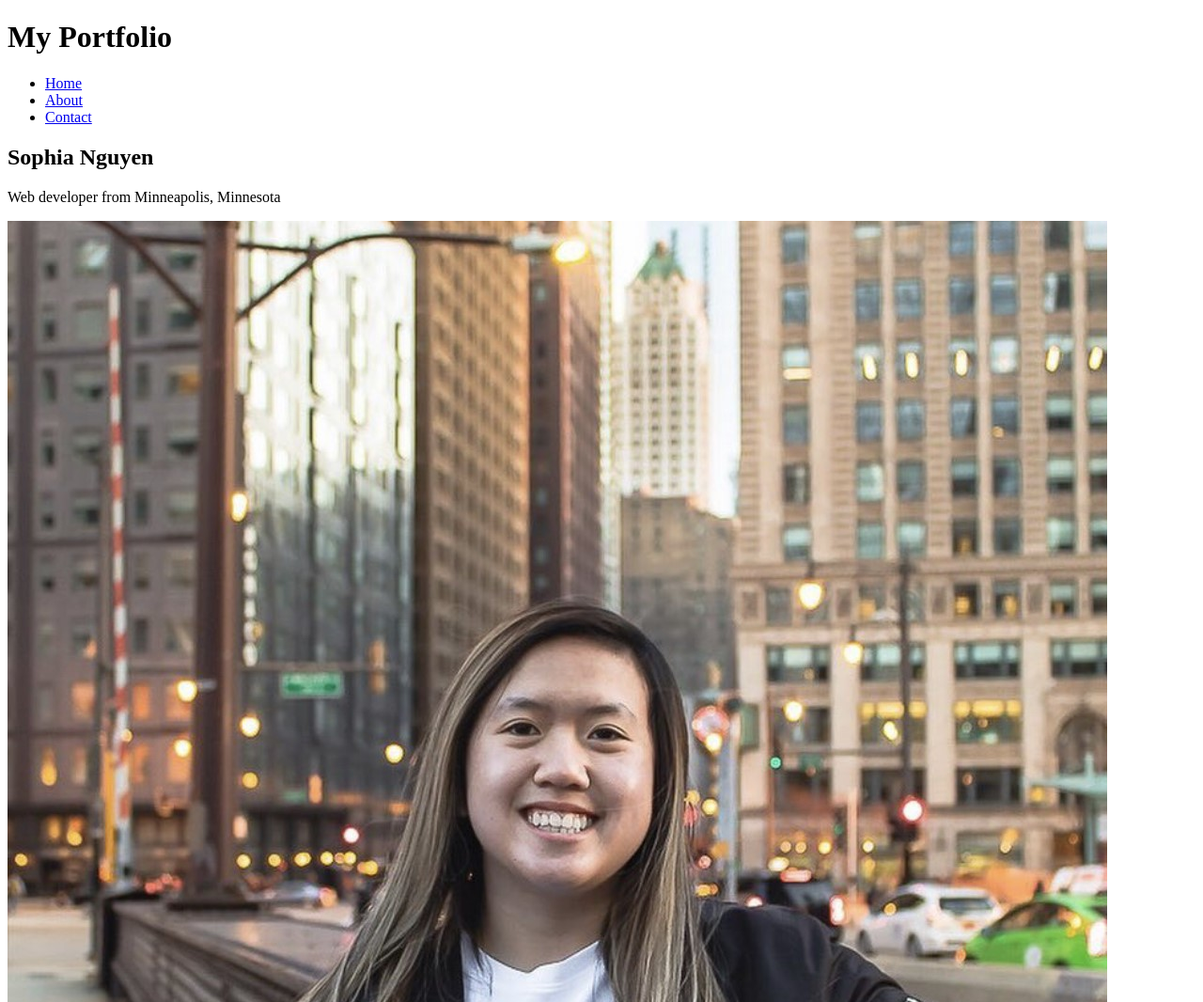
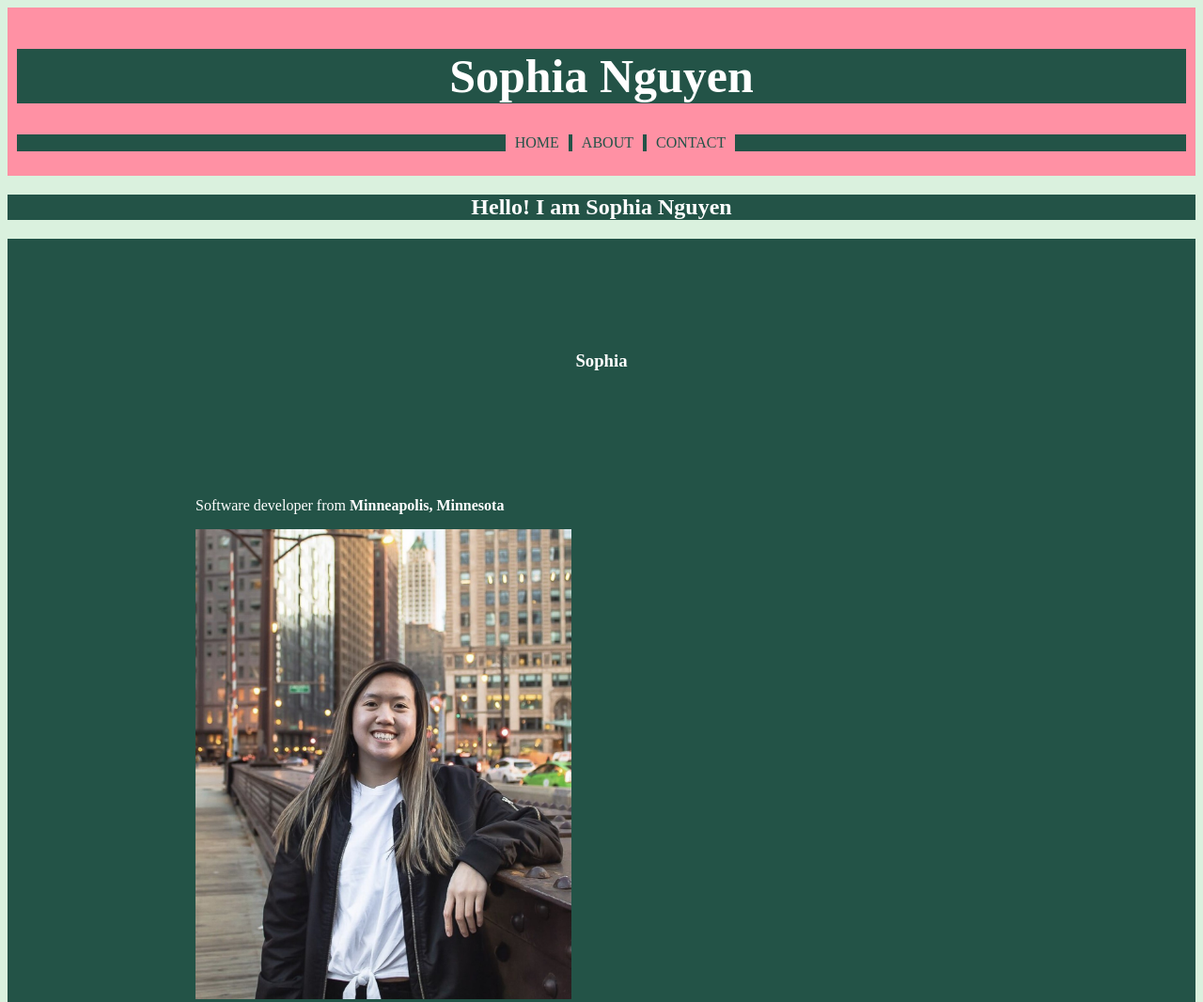
Before and after one commit to nguyenscg/portfolio, a plain HTML site: page index.html in a window 1280 px wide. Shown: the top 1066 px of the page at 94% size. Drawn offline with Linux system fonts and the light colour scheme.

Commit message:
added styling to page and added comments

```diff
--- a/index.html
+++ b/index.html
@@ -1,48 +1,46 @@
 <!DOCTYPE html>
-<html>
+<html lang="en">
     <head>
         <meta charset="UTF-8">
         <meta name="viewport" content="width=device-width">
         <title>Sophia Nguyen Portfolio</title>
-        <link href="style.css" rel="stylesheet" type="text/css"/>
+        <link href="style.css" rel="stylesheet" type="text/css">
     </head>
     <body>
-        <header>
-            <div class="group">
-            <h1>My Portfolio</h1>
+        <header> <!--header with navigation links-->
+            <h1>Sophia Nguyen</h1>
             <nav>
                 <ul>
                     <li><a href="#">Home</a></li>
-                    <li><a href="#About">About</a></li>
-                    <li><a href="#Contact">Contact</a></li>
+                    <li><a href="#about">About</a></li>
+                    <li><a href="#contact">Contact</a></li>
                 </ul>
             </nav>
-            </div>
         </header>
-        <main>
+        <main> <!-- main body-->
             <article>
-                <h2>Sophia Nguyen</h2>
-                <section>
-                    <div>
-                        <p>Web developer from Minneapolis, Minnesota</p>
-                    <img src="/images/sophia-portfolio-picture.jpg"/></div>
+                <h2>Hello! I am Sophia Nguyen</h2>
+                <section class="sections"> <!-- intro section starts here-->
+                    <h3>Sophia</h3>
+                    <div class="group">
+                        <p>Software developer from <strong>Minneapolis, Minnesota</strong></p>
+                    <img src="/images/sophia-portfolio-picture.jpg" alt="image of Sophia Nguyen" style="width:400px; height: 500px;"></div>
                 </section>
-                <section id="About"><h3>About</h3>
-                    <p>Passionte and devoted web developer that enjoys working to collabing with other people.
-                        description that shows your passion for web development and your willingness to work with others
+                <section id="about" class="sections"><h3>About</h3> <!-- about me section-->
+                    <div class="group">
+                    <p class="padding">I love the ability to build something from nothing. Seeing it come to life for people that would use in everyday life.
+                        Passionate developer with the ability to be open-minded and grow to make other things with people in order to create a better product and experience.</p>
                         <hr>
-                        Aside from web developing, I love
-                        <ol>
-                            <li>Music</li>
-                            <li>Traveling</li>
-                            <li>Video Games</li>
-                        </ol>
-                        A music enjoyer that loves to travel and play video games.
-                    </p></section>
-                <section id="Contact"><h3>Contact</h3>
-                    <p><a href="https://www.linkedin.com/in/sophia-nguyen-297863164/">LinkedIn</a>
-                        <a href="https://github.com/nguyenscg">Github</a>
-                    </p>
+                        <p>Aside from web developing, I am a music enthusiast that enjoys traveling and playing video games.</p>
+                        </div>
+                </section>
+                <section id="contact" class="sections"> <!-- contact section-->
+                    <h3>Contact</h3>
+                    <p>You can contact me here</p>
+                    <ol>
+                        <li><a href="https://www.linkedin.com/in/sophia-nguyen-297863164/">LinkedIn</a></li>
+                        <li><a href="https://github.com/nguyenscg">Github</a></li>
+                    </ol>
                 </section>
             </article>
         </main>
--- a/style.css
+++ b/style.css
@@ -0,0 +1,62 @@
+* { /* main overall body */
+    background: #DAF1DE;
+}
+
+h1 {
+    font-family: "Lucida Handwriting";
+    font-size: 50px;
+    background-color: #235347;
+    color: white;
+}
+
+p, strong {
+    background-color: #235347;
+    color: #ffffff;
+}
+
+h2, h3 {
+    font-family: 'Lucida Handwriting';
+    text-align: center;
+    background-color: #235347;
+    color:white;
+}
+
+a {
+    color: #235347;
+    text-decoration: none;
+    text-transform: uppercase;
+    background-color: #FF91A4;
+    padding: 10px;
+}
+
+a:hover {
+    color: lightpink;
+}
+
+a:active {
+    color: lightblue;
+}
+
+ul, ol {
+    list-style-type: none;
+    background-color: #235347;
+}
+
+li {
+    display: inline-block;
+    color: #ffffff;
+}
+
+.group, .sections {
+    background-color: #235347;
+    padding: 100px;
+    border-bottom: 3px solid #FFFFFF;
+}
+
+
+
+header, footer {
+    background-color: #FF91A4;
+    text-align: center;
+    padding: 10px;
+}
```
